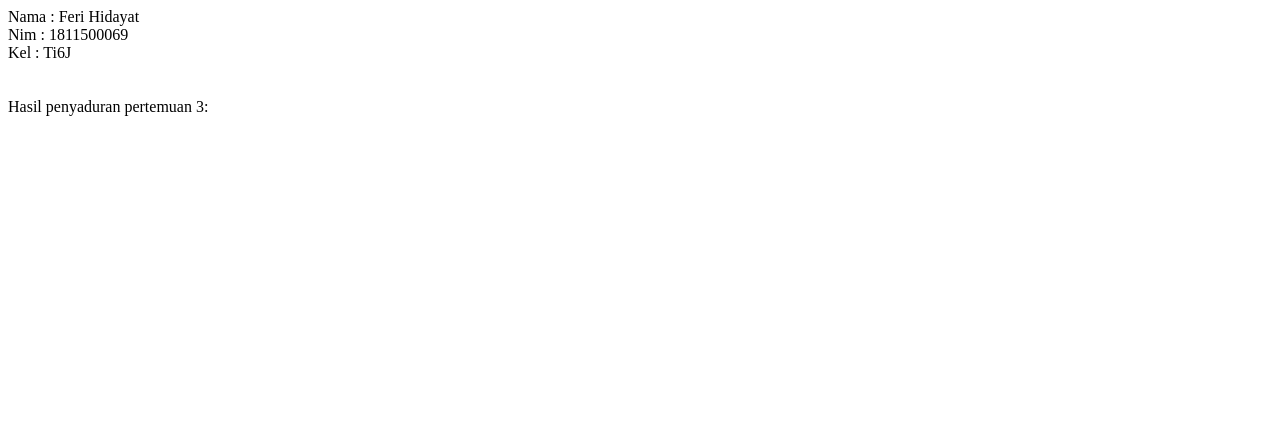
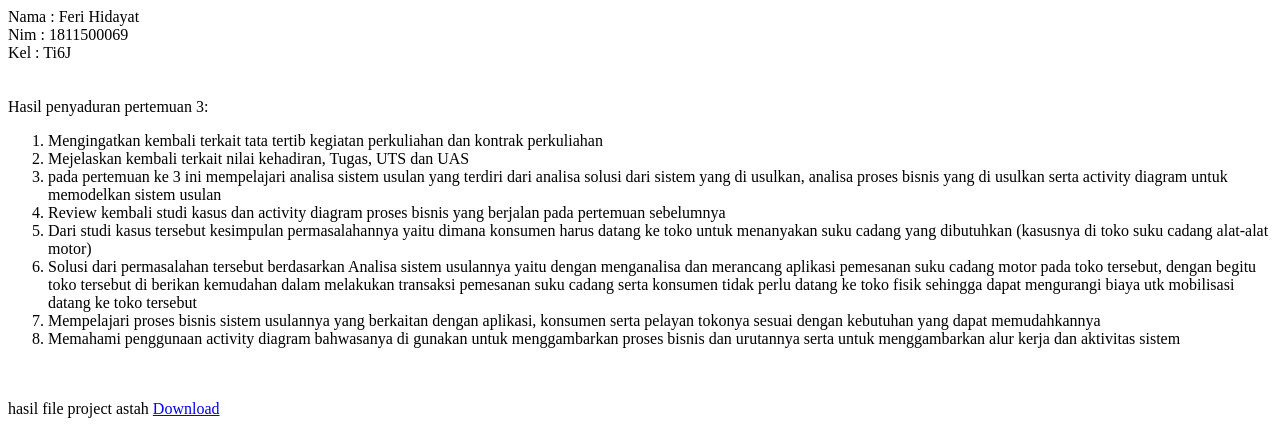
Before and after one commit to Feri2410/sadurrpl, a plain HTML site: page 3/index.html in a window 1280 px wide. Shown: the top 436 px of the page. Drawn offline with Linux system fonts and the light colour scheme.

Commit message:
Update index.html

```diff
--- a/3/index.html
+++ b/3/index.html
@@ -3,4 +3,22 @@ Nim   : 1811500069 <br>
 Kel   : Ti6J <br>
 <br>
 <br>
-Hasil penyaduran pertemuan 3:
+Hasil penyaduran pertemuan 3:<br>
+<ol>
+  <li>Mengingatkan kembali terkait tata tertib kegiatan perkuliahan dan kontrak perkuliahan</li>
+  <li>Mejelaskan kembali terkait nilai kehadiran, Tugas, UTS dan UAS</li>
+  <li>pada pertemuan ke 3 ini mempelajari analisa sistem usulan yang terdiri dari analisa solusi dari sistem yang di usulkan, analisa proses bisnis yang di usulkan serta activity diagram untuk memodelkan sistem usulan</li>
+  <li>Review kembali studi kasus dan activity diagram proses bisnis yang berjalan pada pertemuan sebelumnya</li>
+  <li>Dari studi kasus tersebut kesimpulan permasalahannya yaitu dimana konsumen harus datang ke toko untuk menanyakan suku cadang yang dibutuhkan (kasusnya di toko suku cadang alat-alat motor)</li>
+  <li>Solusi dari permasalahan tersebut berdasarkan Analisa sistem usulannya yaitu dengan menganalisa dan merancang aplikasi pemesanan suku cadang motor pada toko tersebut, dengan begitu toko tersebut di berikan kemudahan dalam melakukan transaksi pemesanan suku cadang serta konsumen tidak perlu datang ke toko fisik sehingga dapat mengurangi biaya utk mobilisasi datang ke toko tersebut</li>
+  <li>Mempelajari proses bisnis sistem usulannya yang berkaitan dengan aplikasi, konsumen serta pelayan tokonya sesuai dengan kebutuhan yang dapat memudahkannya</li>
+  <li>Memahami penggunaan activity diagram bahwasanya di gunakan untuk menggambarkan proses bisnis dan urutannya serta untuk menggambarkan alur kerja dan aktivitas sistem</li>
+
+
+
+</ol>
+<br>
+<br>
+hasil file project astah <a href="AD Usulan.asta"target="_blank">Download</a>
+<br><br>
+<img src="AD Usulan.png" width="100%">
```
